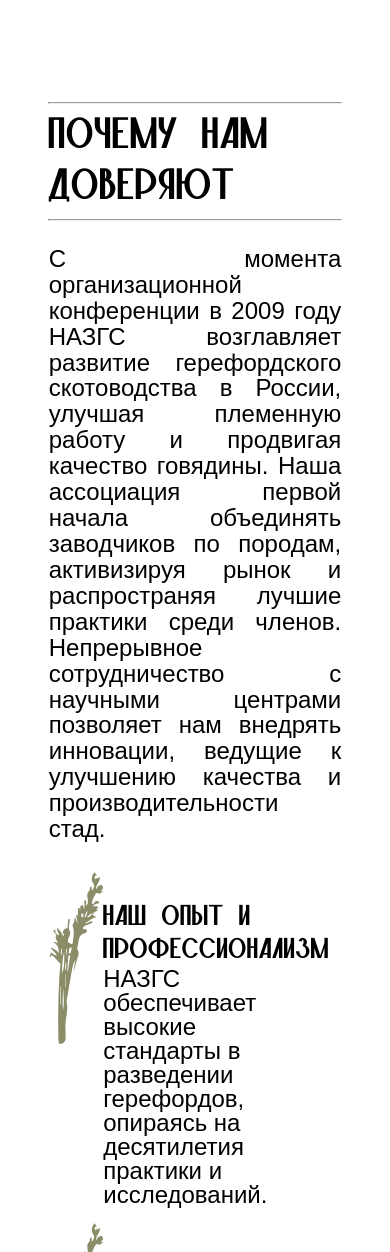
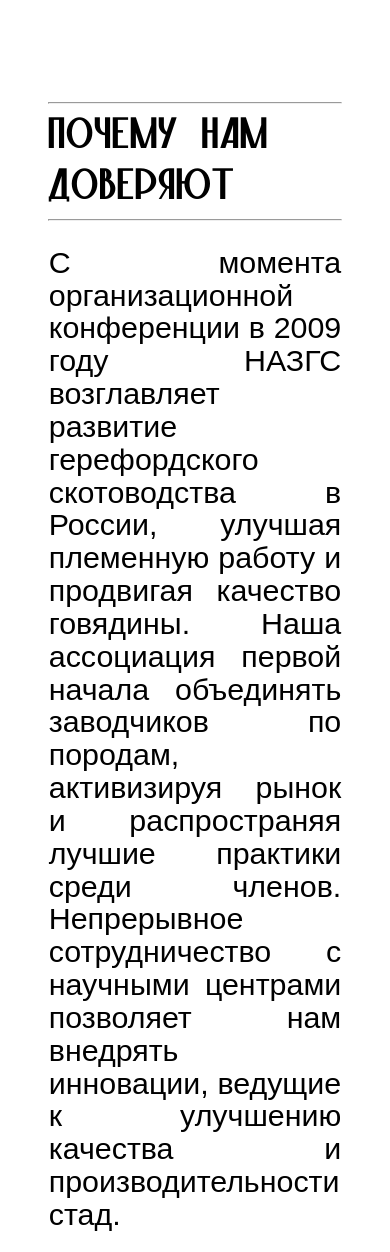
Before and after one commit to LxrdTendx/HerefordSite, a Django app: page / in a window 390 px wide; the page is wider, and only the part inside the window is pictured. Shown: the part 3536-4788 px from the top of that part. Run offline with Django 4.2, Linux system fonts and the light colour scheme; data that the repository does not hold is empty; some libraries are stand-ins or nearby versions; some web fonts are replaced.

Commit message:
~test fix

```diff
--- a/hereford/herefordsite/templates/login.html
+++ b/hereford/herefordsite/templates/login.html
@@ -673,6 +673,7 @@
         }
         .trust-plus{
             justify-content: center;
+            gap: 100px;
         }
         .header{
             zoom:150%
@@ -746,7 +747,7 @@
 
         }
         .trust{
-            font-size: 30px;
+            font-size: 38px;
             height: auto;
         }
         .trust-text{
```
